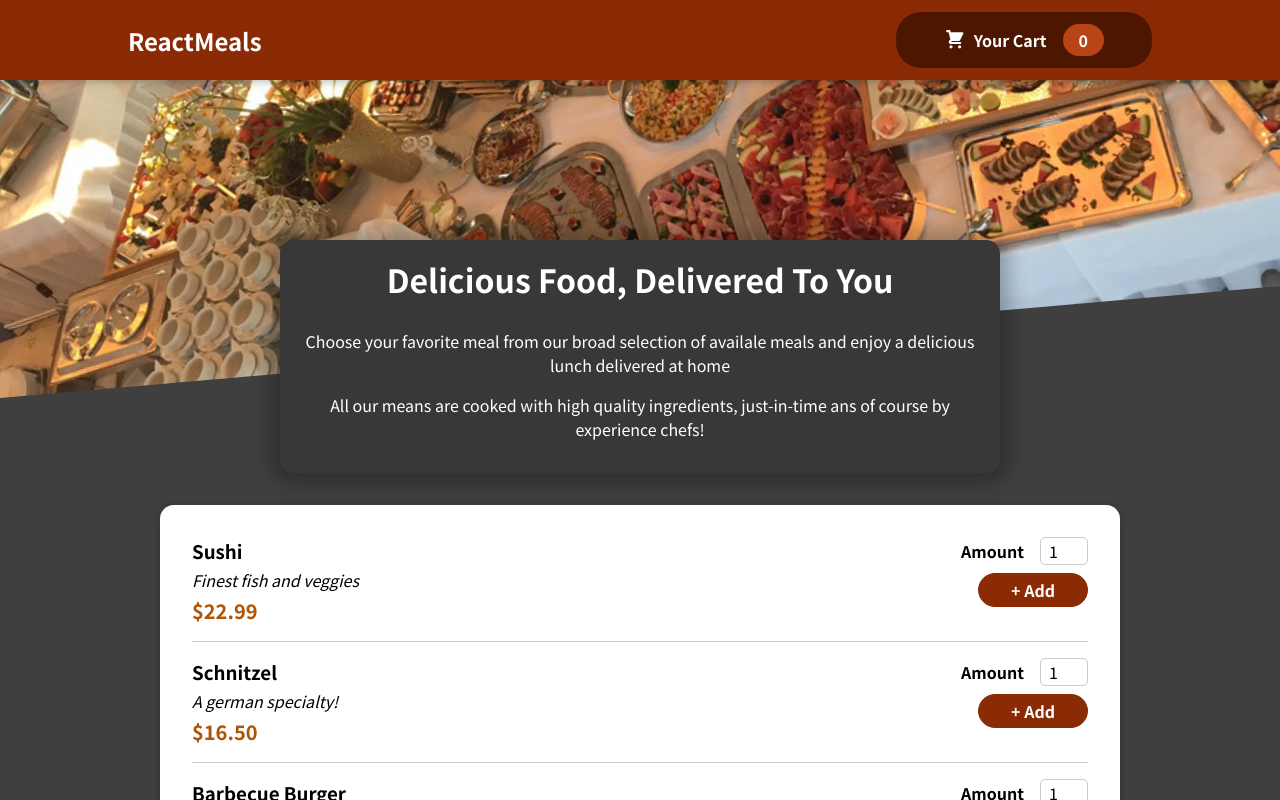
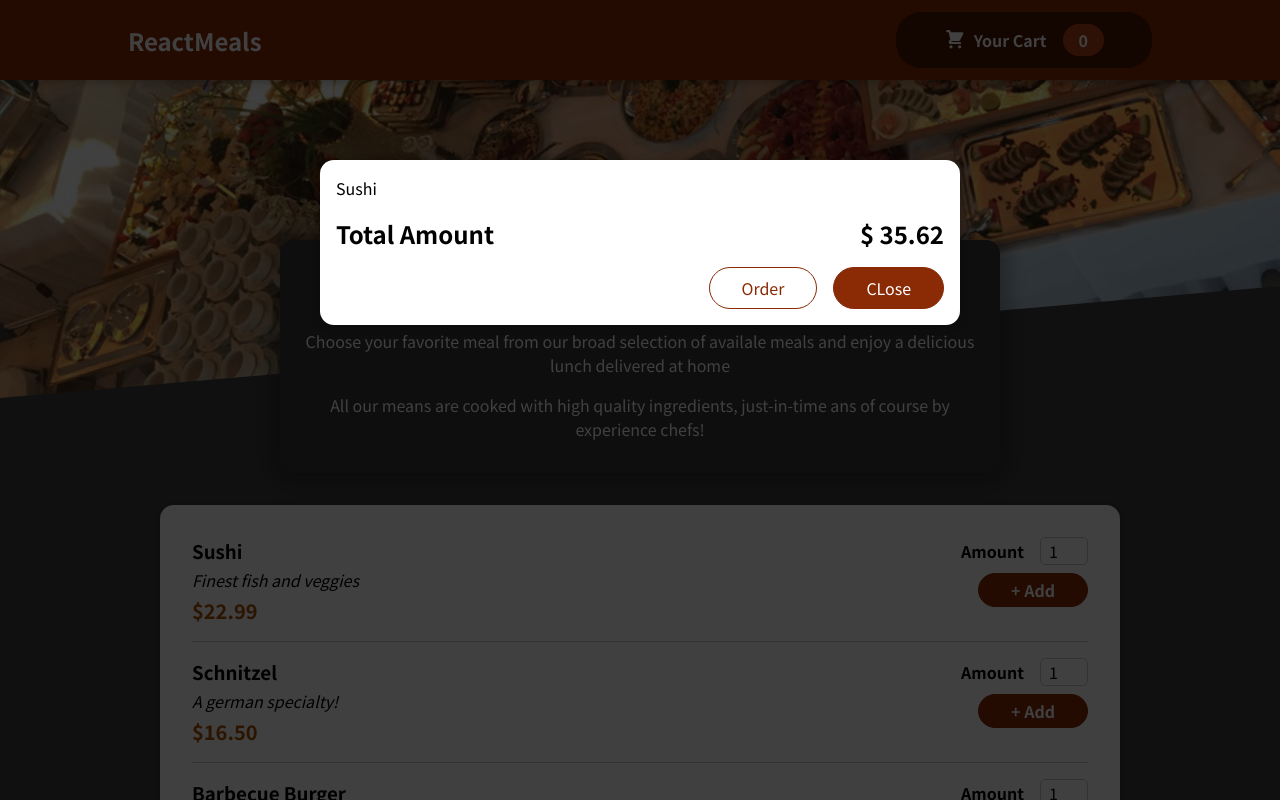
Before and after one commit to mohmyyy/Restaurant-Food-Ordering-App, a React (Create React App) app: page / in a window 1280 px wide. Shown: the top 800 px of the page. Built offline with nearby package versions, Linux system fonts and the light colour scheme.

Commit message:
Adding checkout cart

```diff
--- a/public/index.html
+++ b/public/index.html
@@ -28,6 +28,7 @@
   </head>
   <body>
     <noscript>You need to enable JavaScript to run this app.</noscript>
+    <div id="overlays"></div>
     <div id="root"></div>
     <!--
       This HTML file is a template.
--- a/src/App.js
+++ b/src/App.js
@@ -1,18 +1,18 @@
 import { Fragment } from "react";
+import Cart from "./components/Cart/Cart";
 import Header from "./components/Layout/Header";
-// import AvailableMeals from "./components/Meals/AvailableMeals";
 import Meals from "./components/Meals/Meals";
-// import MealSummary from "./components/Meals/MealSummary";
 
 function App() {
-  return(
+  return (
     <Fragment>
-    <Header />
-    <main>
-      <Meals />
-    </main>
-  </Fragment>
-  )
+      <Cart />
+      <Header />
+      <main>
+        <Meals />
+      </main>
+    </Fragment>
+  );
 }
 
 export default App;
--- /dev/null
+++ b/src/components/Cart/Cart.js
@@ -0,0 +1,25 @@
+import Modal from "../Layout/Modal";
+import classes from "./Cart.module.css";
+const Cart = () => {
+  const CartItems =(<ul className={classes["cart-items"]}> {[{ id: "c1", name: "Sushi", amount: 2, price: 12.99 }].map(
+    (item) =>(
+      <li>{item.name}</li>
+      ))}
+  </ul>
+  );
+
+  return (
+    <Modal>
+      <div>{CartItems}</div>
+      <div className={classes.total}>
+        <span>Total Amount</span>
+        <span>$ 35.62</span>
+      </div>
+      <div className={classes.actions}>
+        <button className={classes["button--alt"]}>Order</button>
+        <button className={classes.button}>CLose</button>
+      </div>
+    </Modal>
+  );
+};
+export default Cart;
--- /dev/null
+++ b/src/components/Cart/Cart.module.css
@@ -0,0 +1,58 @@
+.cart-items {
+  list-style: none;
+  margin: 0;
+  padding: 0;
+  max-height: 20rem;
+  overflow: auto;
+}
+.modal{
+    position: fixed;
+    top: 20vh;
+    left: 50%;
+    width: 40%;
+    background-color: white;
+    padding: 1rem;
+    border-radius: 14px;
+    box-shadow: 0 2px 8px rgba(0, 0, 0, 0.25);
+    z-index: 30;
+    animation: slide-down 300ms ease-out forwards;
+}
+
+.total {
+  display: flex;
+  justify-content: space-between;
+  align-items: center;
+  font-weight: bold;
+  font-size: 1.5rem;
+  margin: 1rem 0;
+}
+
+.actions {
+  text-align: right;
+}
+
+.actions button {
+  font: inherit;
+  cursor: pointer;
+  background-color: transparent;
+  border: 1px solid #8a2b06;
+  padding: 0.5rem 2rem;
+  border-radius: 25px;
+  margin-left: 1rem;
+}
+
+.actions button:hover,
+.actions button:active {
+  background-color: #5a1a01;
+  border-color: #5a1a01;
+  color: white;
+}
+
+.actions .button--alt {
+  color: #8a2b06;
+}
+
+.actions .button {
+  background-color: #8a2b06;
+  color: white;
+}
--- a/src/components/Cart/CartIcon.js
+++ b/src/components/Cart/CartIcon.js
@@ -9,5 +9,4 @@
     </svg>
   );
 };
-
-export default CartIcon;
+export default CartIcon
--- /dev/null
+++ b/src/components/Layout/Modal.js
@@ -0,0 +1,26 @@
+import React, { Fragment } from "react";
+import ReactDOM  from "react-dom";
+import classes from "./Modal.module.css";
+
+const BackDrop = () => {
+  return <div className={classes.backdrop}></div>;
+};
+const ModalOverlay = (props) => {
+  return (
+    <div className={classes.modal}>
+      <div>{props.children}</div>
+    </div>
+  );
+};
+
+const Modal = (props) => {
+  const portalElement = document.getElementById('overlays')
+  return (
+    <Fragment>
+      {ReactDOM.createPortal(<BackDrop />,portalElement)}
+      {ReactDOM.createPortal(<ModalOverlay>{props.children}</ModalOverlay>,portalElement)}
+    </Fragment>
+  );
+};
+
+export default Modal;
--- /dev/null
+++ b/src/components/Layout/Modal.module.css
@@ -0,0 +1,59 @@
+.backdrop {
+  position: fixed;
+  top: 0;
+  left: 0;
+  width: 100%;
+  height: 100vh;
+  z-index: 20;
+  background-color: rgba(0, 0, 0, 0.75);
+}
+
+.modal {
+  position: fixed;
+  top: 20vh;
+  left: 5%;
+  width: 90%;
+  background-color: white;
+  padding: 1rem;
+  border-radius: 14px;
+  box-shadow: 0 2px 8px rgba(0, 0, 0, 0.25);
+  z-index: 30;
+  animation: slide-down 300ms ease-out forwards;
+}
+
+.button {
+  cursor: pointer;
+  font: inherit;
+  border: none;
+  background-color: #4d1601;
+  color: white;
+  padding: 0.75rem 3rem;
+  display: flex;
+  justify-content: space-around;
+  align-items: center;
+  border-radius: 25px;
+  font-weight: bold;
+}
+
+.button:hover,
+.button:active {
+  background-color: #2c0d00;
+}
+
+@media (min-width: 768px) {
+  .modal {
+    width: 40rem;
+    left: calc(50% - 20rem);
+  }
+}
+
+@keyframes slide-down {
+  from {
+    opacity: 0;
+    transform: translateY(-3rem);
+  }
+  to {
+    opacity: 1;
+    transform: translateY(0);
+  }
+}
--- a/src/components/Meals/MealItem/MealItem.js
+++ b/src/components/Meals/MealItem/MealItem.js
@@ -3,7 +3,6 @@
 
 const MealItem = (props) => {
   const price = `$${props.price.toFixed(2)}`;
-  // console.log(props.id)
   return (
     <li className={classes.meal}>
       <div>
--- a/src/components/Meals/MealItem/MealItemForm.js
+++ b/src/components/Meals/MealItem/MealItemForm.js
@@ -3,7 +3,9 @@
 
 const MealItemForm = (props) => {
   return (
-    <form className={classes.form}>
+    <div>
+      {/* {modalChange && <Modal />} */}
+      <form className={classes.form}>
       <Input
         label="Amount"
         input={{
@@ -17,11 +19,11 @@
       />
       <footer>
         <button className={classes.button} type="button">
-          {" "}
           + Add
         </button>
       </footer>
     </form>
+    </div>
   );
 };
 
```
